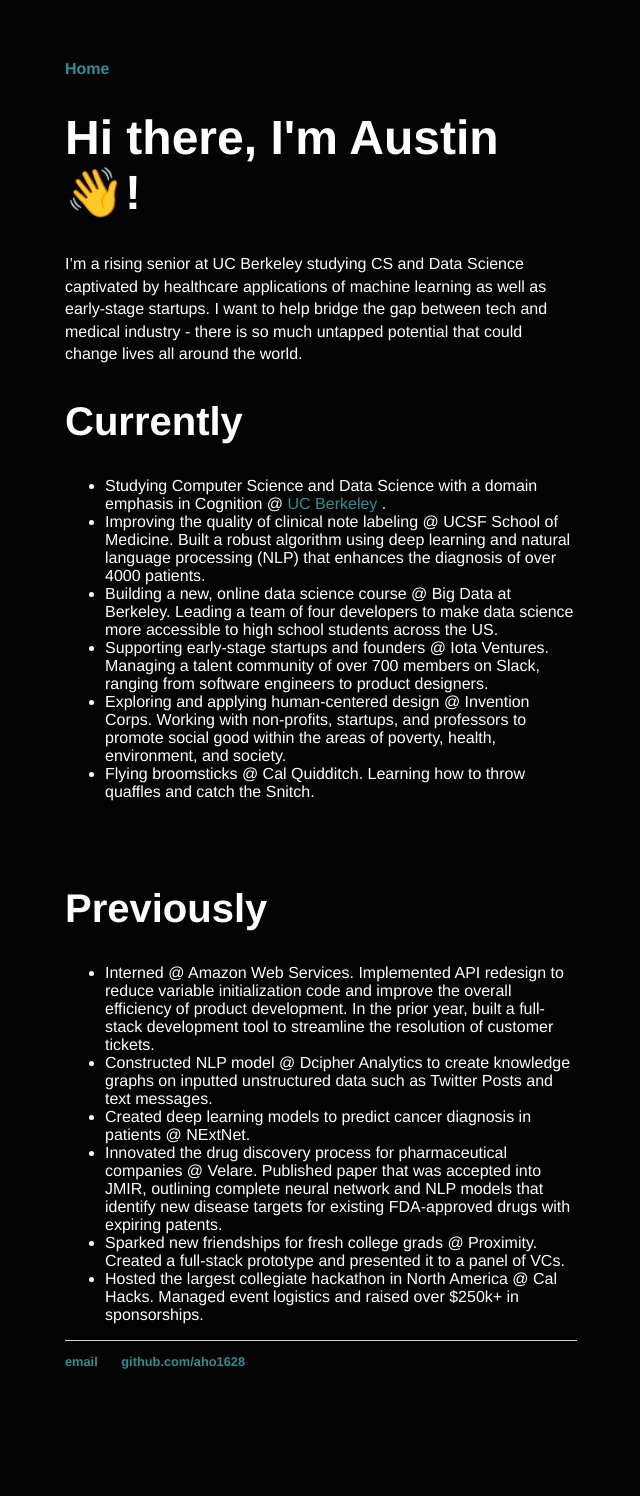
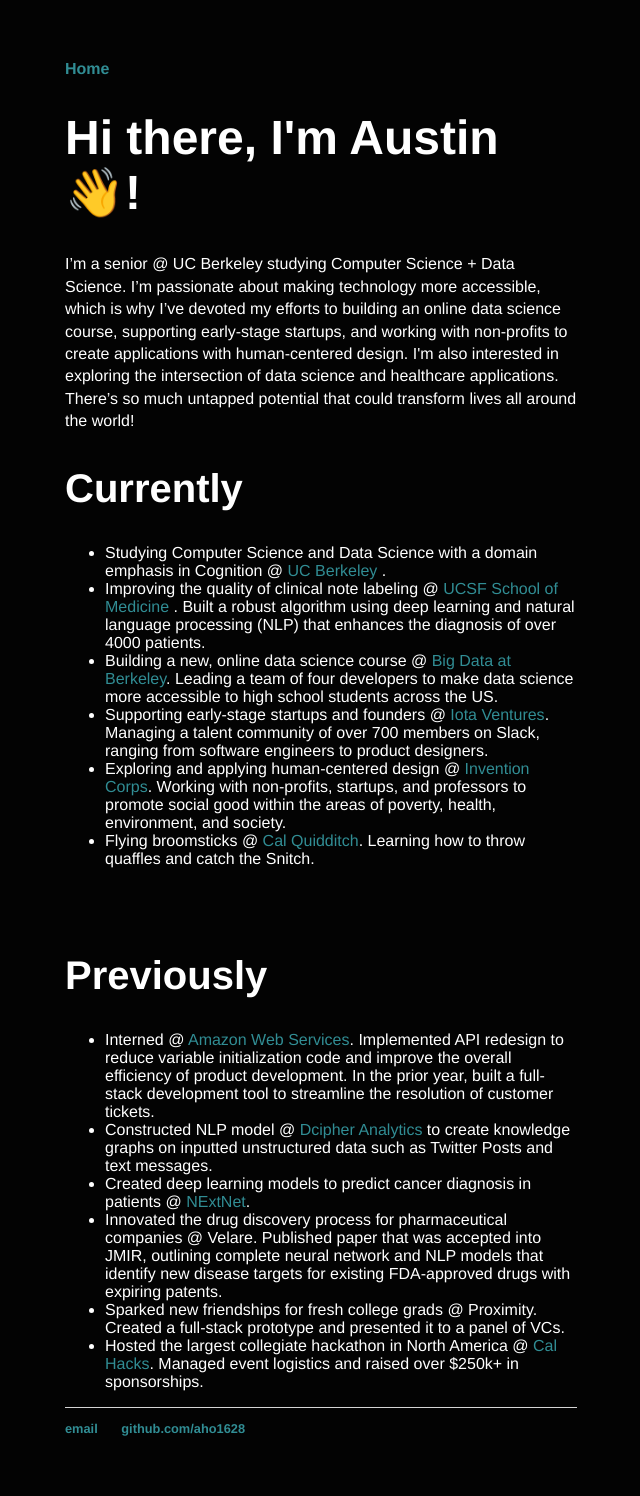
Before and after one commit to aho1628/aho1628.github.io, a Jekyll site: the page built from index.html, in a window 1280 px wide. Shown: the whole page, without its empty margins (319-959 px from the left). Built offline with Jekyll 4.4.1, drawn with Linux system fonts in a browser that asks for light colours; before the commit the page ends 1429 px from its top, so only the background shows below that.

Commit message:
Putting in links and edit intro

```diff
--- a/index.html
+++ b/index.html
@@ -4,25 +4,26 @@
 ---
 <div class="blurb">
 	<h1>Hi there, I'm Austin &#128075!</h1>
-	<p>I’m a rising senior at UC Berkeley studying CS and Data Science captivated by healthcare applications of machine learning as well as early-stage startups. I want to help bridge the gap between tech and medical industry - there is so much untapped potential that could change lives all around the world.</p>
+	<p>I’m a senior @ UC Berkeley studying Computer Science + Data Science. I’m passionate about making technology more accessible, which is why I’ve devoted my efforts to building an online data science course, supporting early-stage startups, and working with non-profits to create applications with human-centered design. I'm also interested in exploring the intersection of data science and healthcare applications. There’s so much untapped potential that could transform lives all around the world!
+</p>
 	<h2>Currently</h2>
 	<ul>
 		<li>Studying Computer Science and Data Science with a domain emphasis in Cognition @ <a href = "https://www.berkeley.edu/"> UC Berkeley </a>.</li>
-		<li>Improving the quality of clinical note labeling @ UCSF School of Medicine. Built a robust algorithm using deep learning and natural language processing (NLP) that enhances the diagnosis of over 4000 patients.</li>
-		<li>Building a new, online data science course @ Big Data at Berkeley. Leading a team of four developers to make data science more accessible to high school students across the US.</li>
-		<li>Supporting early-stage startups and founders @ Iota Ventures. Managing a talent community of over 700 members on Slack, ranging from software engineers to product designers.</li>
-		<li>Exploring and applying human-centered design @ Invention Corps. Working with non-profits, startups, and professors to promote social good within the areas of poverty, health, environment, and society.</li>
-		<li>Flying broomsticks @ Cal Quidditch. Learning how to throw quaffles and catch the Snitch.</li>
+		<li>Improving the quality of clinical note labeling @ <a href="https://quil.ucsf.edu/content/quality-and-informatics-lab-quil">UCSF School of Medicine </a>. Built a robust algorithm using deep learning and natural language processing (NLP) that enhances the diagnosis of over 4000 patients.</li>
+		<li>Building a new, online data science course @ <a href="https://bd.berkeley.edu/">Big Data at Berkeley</a>. Leading a team of four developers to make data science more accessible to high school students across the US.</li>
+		<li>Supporting early-stage startups and founders @ <a href="https://iota.ventures/">Iota Ventures</a>. Managing a talent community of over 700 members on Slack, ranging from software engineers to product designers.</li>
+		<li>Exploring and applying human-centered design @ <a href="https://inventioncorps.org/">Invention Corps</a>. Working with non-profits, startups, and professors to promote social good within the areas of poverty, health, environment, and society.</li>
+		<li>Flying broomsticks @ <a href="https://calquidditch.wordpress.com/">Cal Quidditch</a>. Learning how to throw quaffles and catch the Snitch.</li>
 	</ul>
 	<br><br/>
 	<h2>Previously</h2>
 	<ul>
-		<li>Interned @ Amazon Web Services. Implemented API redesign to reduce variable initialization code and improve the overall efficiency of product development. In the prior year, built a full-stack development tool to streamline the resolution of customer tickets.</li>
-		<li>Constructed NLP model @ Dcipher Analytics to create knowledge graphs on inputted unstructured data such as Twitter Posts and text messages.</li>
-		<li>Created deep learning models to predict cancer diagnosis in patients @ NExtNet.</li>
+		<li>Interned @ <a href="https://aws.amazon.com/">Amazon Web Services</a>. Implemented API redesign to reduce variable initialization code and improve the overall efficiency of product development. In the prior year, built a full-stack development tool to streamline the resolution of customer tickets.</li>
+		<li>Constructed NLP model @ <a href = "https://www.dcipheranalytics.com/">Dcipher Analytics</a> to create knowledge graphs on inputted unstructured data such as Twitter Posts and text messages.</li>
+		<li>Created deep learning models to predict cancer diagnosis in patients @ <a href="https://www.nextnetinc.com/">NExtNet</a>.</li>
 		<li>Innovated the drug discovery process for pharmaceutical companies @ Velare. Published paper that was accepted into JMIR, outlining complete neural network and NLP models that identify new disease targets for existing FDA-approved drugs with expiring patents.</li>
 		<li>Sparked new friendships for fresh college grads @ Proximity. Created a full-stack prototype and presented it to a panel of VCs.</li>
-		<li>Hosted the largest collegiate hackathon in North America @ Cal Hacks. Managed event logistics and raised over $250k+ in sponsorships.</li>
+		<li>Hosted the largest collegiate hackathon in North America @ <a href="https://www.calhacks.io/">Cal Hacks</a>. Managed event logistics and raised over $250k+ in sponsorships.</li>
 	</ul>
 
 </div><!-- /.blurb -->
```
